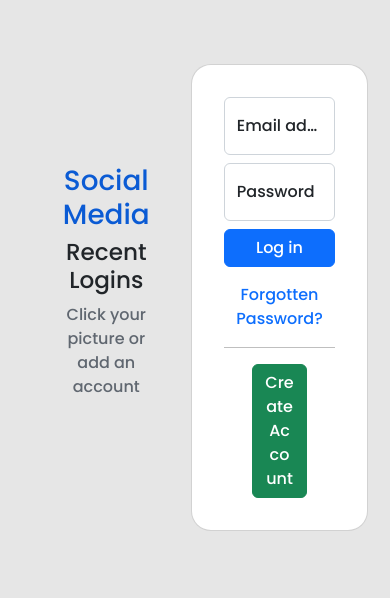
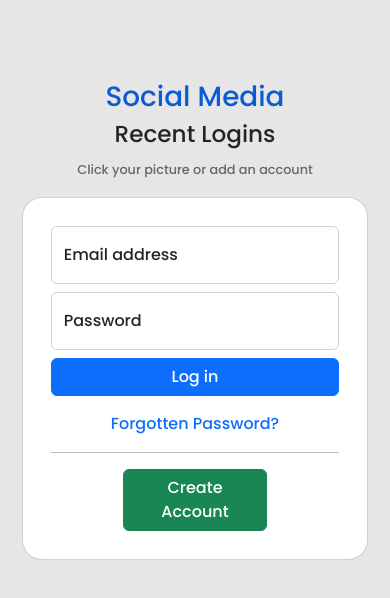
Before and after one commit to HassnainKazmi/User-Authentication-System, a React (Create React App) app: page /User-Authentication-System/signup in a window 390 px wide. Both pictures are taken after typing "Sample", "Sample", "name@example.com", "Sample" into the empty fields and a click on the button "Sign Up". Shown: the top 598 px of the page. Built offline with nearby package versions, Linux system fonts and the light colour scheme.

Commit message:
login page responsiveness resolved

```diff
--- a/src/components/LoginPage/loginPage.css
+++ b/src/components/LoginPage/loginPage.css
@@ -45,9 +45,7 @@ span {
   border-radius: 20px;
 }
 
-/* input::placeholder {
-  font-size: ;
-} */
+/* ---------------------- TABLETS ---------------------- */
 @media screen and (max-width: 991px) {
   .form__container {
     width: var(--container-width-md);
@@ -57,12 +55,14 @@ span {
 /* ---------------------- MOBILES ---------------------- */
 @media screen and (max-width: 787px) {
   #loginPage {
-    margin-top: 4rem;
+    margin-top: 5rem;
   }
-  .form__container {
+
+  .loginform__container {
     width: var(--container-width-sm);
     grid-template-columns: none;
-    align-items: center;
+    text-align: center;
+    gap: 1rem;
   }
 
   form {
@@ -70,10 +70,8 @@ span {
     padding: 0.75rem;
   }
 
-  .logo {
-    display: grid;
-    grid-template-rows: 1fr;
-    text-align: center;
-    margin-bottom: 2rem;
+  span {
+    font-size: 0.8rem;
+    margin: 0rem;
   }
 }
--- a/src/components/SignUpPage/signUpPage.css
+++ b/src/components/SignUpPage/signUpPage.css
@@ -9,7 +9,6 @@
 }
 
 form {
-  padding: 1rem;
   margin: 1rem;
 }
 
```
